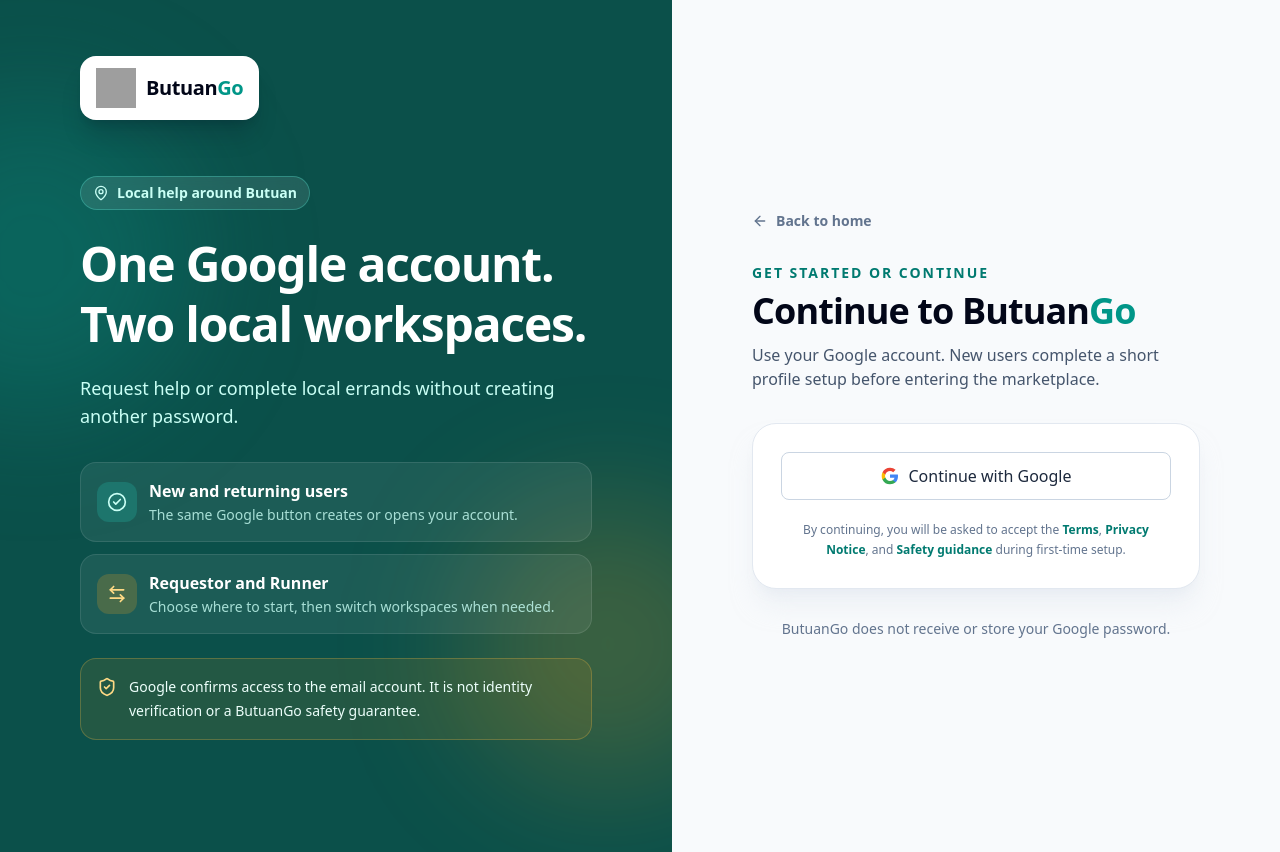
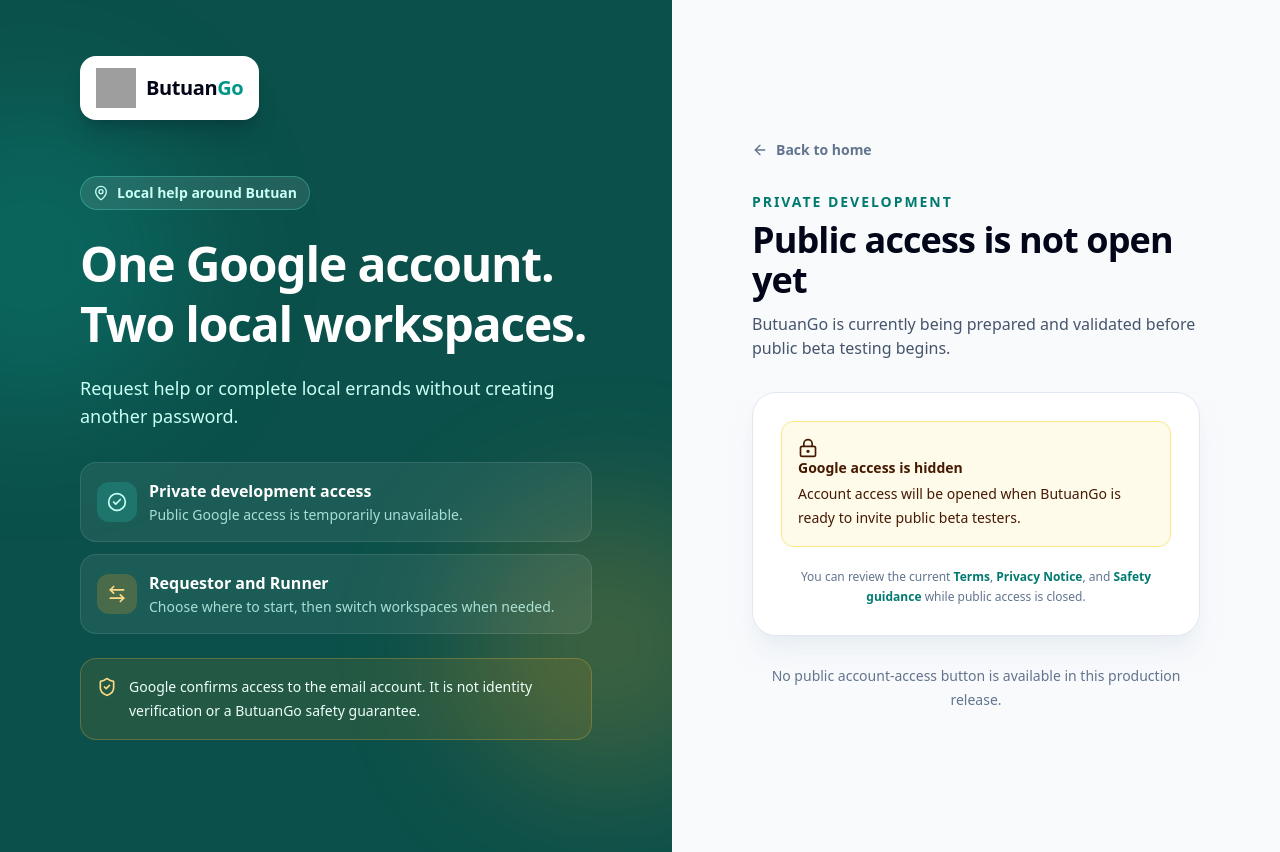
Before and after one commit to vklumanao/butuan-go, a React (Vite) app: page /login in a window 1280 px wide. Built offline with nearby package versions, Linux system fonts and the light colour scheme; no server answers; grey boxes are pictures that could not be loaded.

Commit message:
feat: close public auth in production

```diff
--- a/package.json
+++ b/package.json
@@ -8,8 +8,9 @@
     "build": "vite build",
     "lint": "eslint .",
     "check": "npm run lint && npm run build",
+    "check:development": "npm run lint && vite build --mode development",
     "preview": "vite preview",
-    "deploy:firebase": "npm run build && npx --yes firebase-tools@15.25.1 deploy --only hosting:app"
+    "deploy:firebase": "node scripts/assert-main-branch.mjs && npm run check && npx --yes firebase-tools@15.25.1 deploy --only hosting:app"
   },
   "dependencies": {
     "@fontsource-variable/plus-jakarta-sans": "5.2.8",
--- /dev/null
+++ b/scripts/assert-main-branch.mjs
@@ -0,0 +1,31 @@
+import { execFileSync } from "node:child_process";
+import { URL } from "node:url";
+
+function runGit(args) {
+  return execFileSync("git", args, {
+    cwd: new URL("..", import.meta.url),
+    encoding: "utf8",
+  }).trim();
+}
+
+const branch = runGit(["branch", "--show-current"]);
+
+if (branch !== "main") {
+  globalThis.console.error(
+    `Firebase deployment stopped: current branch is ${branch || "unknown"}. Switch to a clean main branch first.`,
+  );
+  globalThis.process.exitCode = 1;
+} else {
+  const changes = runGit(["status", "--porcelain"]);
+
+  if (changes) {
+    globalThis.console.error(
+      "Firebase deployment stopped: the main working tree has uncommitted changes.",
+    );
+    globalThis.process.exitCode = 1;
+  } else {
+    globalThis.console.log(
+      "Deployment guard passed: clean main branch confirmed.",
+    );
+  }
+}
--- a/src/components/layout/PublicHeader.jsx
+++ b/src/components/layout/PublicHeader.jsx
@@ -1,6 +1,7 @@
 import { useEffect, useState } from "react";
 import { Link } from "react-router-dom";
 import { Brand } from "./Brand";
+import { isPublicAuthEnabled } from "@/lib/appConfig";
 import { Button } from "@/components/ui/button";
 
 const sectionLinks = [
@@ -49,12 +50,18 @@
               </a>
             ))}
           </nav>
+          {isPublicAuthEnabled ? (
             <Button asChild className="shrink-0 px-3 sm:px-4">
               <Link to="/login">
                 <span className="sm:hidden">Continue</span>
                 <span className="hidden sm:inline">Continue with Google</span>
               </Link>
             </Button>
+          ) : (
+            <span className="shrink-0 rounded-full border border-amber-200 bg-amber-50 px-3 py-1.5 text-xs font-bold text-amber-900 sm:px-4 sm:text-sm">
+              Private development
+            </span>
+          )}
         </div>
       </div>
     </header>
--- /dev/null
+++ b/src/lib/appConfig.js
@@ -0,0 +1,5 @@
+const publicAuthSetting = import.meta.env.VITE_PUBLIC_AUTH_ENABLED;
+
+export const isPublicAuthEnabled = publicAuthSetting
+  ? publicAuthSetting === "true"
+  : import.meta.env.MODE === "development";
--- a/src/pages/auth/LoginPage.jsx
+++ b/src/pages/auth/LoginPage.jsx
@@ -4,11 +4,13 @@
   ArrowLeftRight,
   CheckCircle2,
   LoaderCircle,
+  LockKeyhole,
   MapPin,
   ShieldCheck,
 } from "lucide-react";
 import { Link } from "react-router-dom";
 import { useAuth } from "@/hooks/useAuth";
+import { isPublicAuthEnabled } from "@/lib/appConfig";
 import { devLog } from "@/lib/errors";
 import { isDemoMode, isSupabaseConfigured } from "@/lib/supabase";
 import { Brand } from "@/components/layout/Brand";
@@ -100,9 +102,15 @@
                 <CheckCircle2 className="h-5 w-5" />
               </span>
               <div>
-                <p className="font-bold">New and returning users</p>
+                <p className="font-bold">
+                  {isPublicAuthEnabled
+                    ? "New and returning users"
+                    : "Private development access"}
+                </p>
                 <p className="mt-0.5 text-sm text-brand-100/80">
-                  The same Google button creates or opens your account.
+                  {isPublicAuthEnabled
+                    ? "The same Google button creates or opens your account."
+                    : "Public Google access is temporarily unavailable."}
                 </p>
               </div>
             </li>
@@ -151,28 +159,37 @@
           </Link>
 
           <p className="text-sm font-bold uppercase tracking-[0.14em] text-brand-700">
-            Get started or continue
+            {isPublicAuthEnabled ? "Get started or continue" : "Private development"}
           </p>
           <h2 className="mt-2 text-3xl font-black tracking-tight text-slate-950 sm:text-4xl">
+            {isPublicAuthEnabled ? (
+              <>
                 Continue to Butuan<span className="text-brand-600">Go</span>
+              </>
+            ) : (
+              "Public access is not open yet"
+            )}
           </h2>
           <p className="mt-3 leading-6 text-slate-600">
-            Use your Google account. New users complete a short profile setup
-            before entering the marketplace.
+            {isPublicAuthEnabled
+              ? "Use your Google account. New users complete a short profile setup before entering the marketplace."
+              : "ButuanGo is currently being prepared and validated before public beta testing begins."}
           </p>
 
           <div className="mt-8 rounded-3xl border border-slate-200 bg-white p-5 shadow-xl shadow-slate-200/50 sm:p-7">
-            {googleUnavailable && (
+            {isPublicAuthEnabled && googleUnavailable && (
               <div className="mb-5">
                 <ConfigurationNotice />
               </div>
             )}
-            {formError && (
+            {isPublicAuthEnabled && formError && (
               <Alert variant="destructive" className="mb-5">
                 {formError}
               </Alert>
             )}
 
+            {isPublicAuthEnabled ? (
+              <>
                 <Button
                   type="button"
                   variant="outline"
@@ -204,10 +221,43 @@
                   </Link>{" "}
                   during first-time setup.
                 </p>
+              </>
+            ) : (
+              <>
+                <Alert className="border-amber-200 bg-amber-50 text-amber-950">
+                  <LockKeyhole className="h-5 w-5" />
+                  <div>
+                    <p className="font-bold">Google access is hidden</p>
+                    <p className="mt-1 text-sm leading-6">
+                      Account access will be opened when ButuanGo is ready to
+                      invite public beta testers.
+                    </p>
+                  </div>
+                </Alert>
+
+                <p className="mt-5 text-center text-xs leading-5 text-slate-500">
+                  You can review the current{" "}
+                  <Link to="/terms" className="font-semibold text-brand-700">
+                    Terms
+                  </Link>
+                  ,{" "}
+                  <Link to="/privacy" className="font-semibold text-brand-700">
+                    Privacy Notice
+                  </Link>
+                  , and{" "}
+                  <Link to="/safety" className="font-semibold text-brand-700">
+                    Safety guidance
+                  </Link>{" "}
+                  while public access is closed.
+                </p>
+              </>
+            )}
           </div>
 
           <p className="mt-7 text-center text-sm leading-6 text-slate-500">
-            ButuanGo does not receive or store your Google password.
+            {isPublicAuthEnabled
+              ? "ButuanGo does not receive or store your Google password."
+              : "No public account-access button is available in this production release."}
           </p>
         </div>
       </section>
--- a/src/pages/public/LandingPage.jsx
+++ b/src/pages/public/LandingPage.jsx
@@ -8,6 +8,7 @@
   ClipboardList,
   HandHeart,
   Handshake,
+  LockKeyhole,
   MapPin,
   PackageCheck,
   Printer,
@@ -24,6 +25,7 @@
 import { ScrollReveal } from "@/components/common/ScrollReveal";
 import { Button } from "@/components/ui/button";
 import { Card, CardContent } from "@/components/ui/card";
+import { isPublicAuthEnabled } from "@/lib/appConfig";
 
 const workflowSteps = [
   {
@@ -210,12 +212,25 @@
                 someone complete one—all from a single account.
               </p>
               <div className="mt-8 flex flex-col gap-3 sm:flex-row sm:flex-wrap">
+                {isPublicAuthEnabled ? (
                   <Button size="lg" asChild className="group sm:w-auto">
                     <Link to="/login">
                       Continue with Google
                       <ArrowRight className="h-5 w-5 transition-transform group-hover:translate-x-1" />
                     </Link>
                   </Button>
+                ) : (
+                  <div className="flex max-w-md items-start gap-3 rounded-xl border border-amber-200 bg-amber-50 px-4 py-3 text-left text-sm text-amber-950">
+                    <LockKeyhole className="mt-0.5 h-5 w-5 shrink-0" />
+                    <div>
+                      <p className="font-bold">Public access is not open yet</p>
+                      <p className="mt-1 leading-5 text-amber-900">
+                        ButuanGo is currently in private development while we
+                        validate the experience with the community.
+                      </p>
+                    </div>
+                  </div>
+                )}
                 <Button size="lg" variant="outline" asChild>
                   <a href="#how-it-works">See how it works</a>
                 </Button>
@@ -426,12 +441,14 @@
                       </li>
                     ))}
                   </ul>
+                  {isPublicAuthEnabled && (
                     <Button asChild className="group mt-7">
                       <Link to="/login">
                         Continue with Google
                         <ArrowRight className="h-4 w-4 transition-transform group-hover:translate-x-1" />
                       </Link>
                     </Button>
+                  )}
                 </div>
               </div>
             </ScrollReveal>
@@ -501,12 +518,16 @@
           <ScrollReveal className="mx-auto max-w-4xl overflow-hidden rounded-3xl bg-gradient-to-r from-brand-600 to-brand-800 p-8 text-center text-white shadow-2xl shadow-brand-900/20 sm:p-12">
             <PackageCheck className="mx-auto h-11 w-11 text-accent-200" />
             <h2 className="mt-5 text-3xl font-black tracking-tight">
-              Ready to use ButuanGo your way?
+              {isPublicAuthEnabled
+                ? "Ready to use ButuanGo your way?"
+                : "ButuanGo is being prepared for community testing."}
             </h2>
             <p className="mx-auto mt-4 max-w-2xl leading-7 text-brand-100">
-              Create one account, choose a starting workspace, and switch when
-              your day changes.
+              {isPublicAuthEnabled
+                ? "Create one account, choose a starting workspace, and switch when your day changes."
+                : "Public Google access will appear here when the private development phase is ready for beta testers."}
             </p>
+            {isPublicAuthEnabled && (
               <Button
                 asChild
                 variant="secondary"
@@ -518,6 +539,7 @@
                   <ArrowRight className="h-5 w-5 transition-transform group-hover:translate-x-1" />
                 </Link>
               </Button>
+            )}
           </ScrollReveal>
         </section>
       </main>
--- a/src/services/authService.js
+++ b/src/services/authService.js
@@ -1,7 +1,18 @@
 import { isDemoMode, supabase } from "@/lib/supabase";
+import { isPublicAuthEnabled } from "@/lib/appConfig";
 import { demoSignOut } from "./demoService";
 
 export async function signInWithGoogle() {
+  if (!isPublicAuthEnabled) {
+    return {
+      data: null,
+      error: {
+        code: "public_auth_disabled",
+        message: "Public Google access is not open yet.",
+      },
+    };
+  }
+
   if (isDemoMode) {
     return {
       data: null,
```
Also changed, not shown: 2 other files (tests, documents, lock files or other folders). Lines whose indentation alone changed are shown as unchanged.
